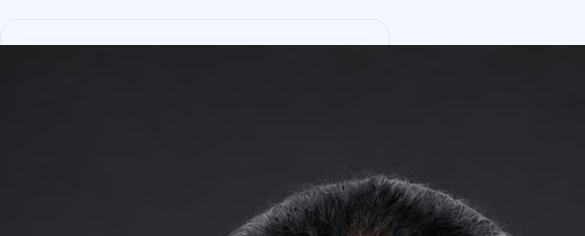
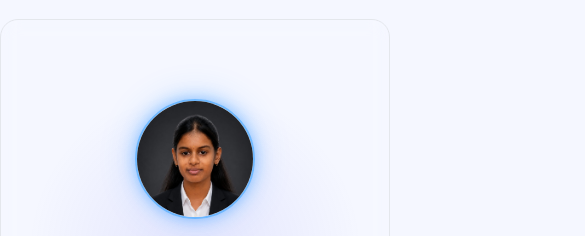
Before and after one commit to bavyasri-code07/bavya07, a plain HTML site: page index.html in a window 390 px wide. Shown: the part 109-345 px from the top of the page, 585 px wide, since content can reach past the window. Drawn offline with Linux system fonts and the light colour scheme.

Commit message:
Refactor CSS for improved structure and readability

```diff
--- a/style.css
+++ b/style.css
@@ -515,4 +515,19 @@ footer h3 {
 .work-button:hover {
     transform: translateY(-3px);
 }
+    .profile-photo {
+    width: 120px;
+    height: 120px;
+    object-fit: cover;
+    object-position: center top;
+    border-radius: 50%;
+    display: block;
+    margin: 0 auto 20px;
+
+    border: 2px solid rgba(80, 170, 255, 0.8);
+
+    box-shadow:
+        0 0 15px rgba(50, 150, 255, 0.5),
+        0 0 35px rgba(50, 150, 255, 0.25);
 }
+}
```
